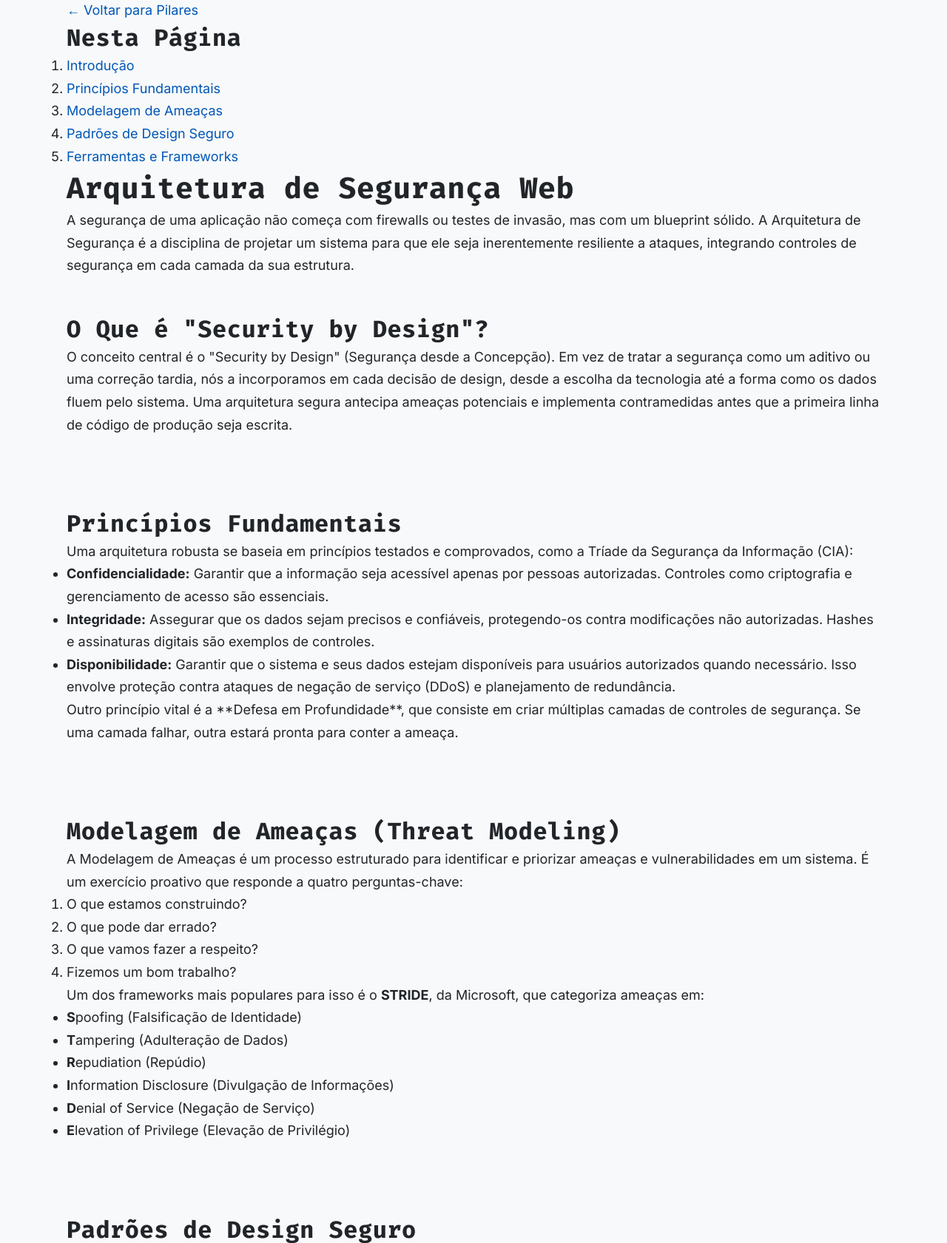
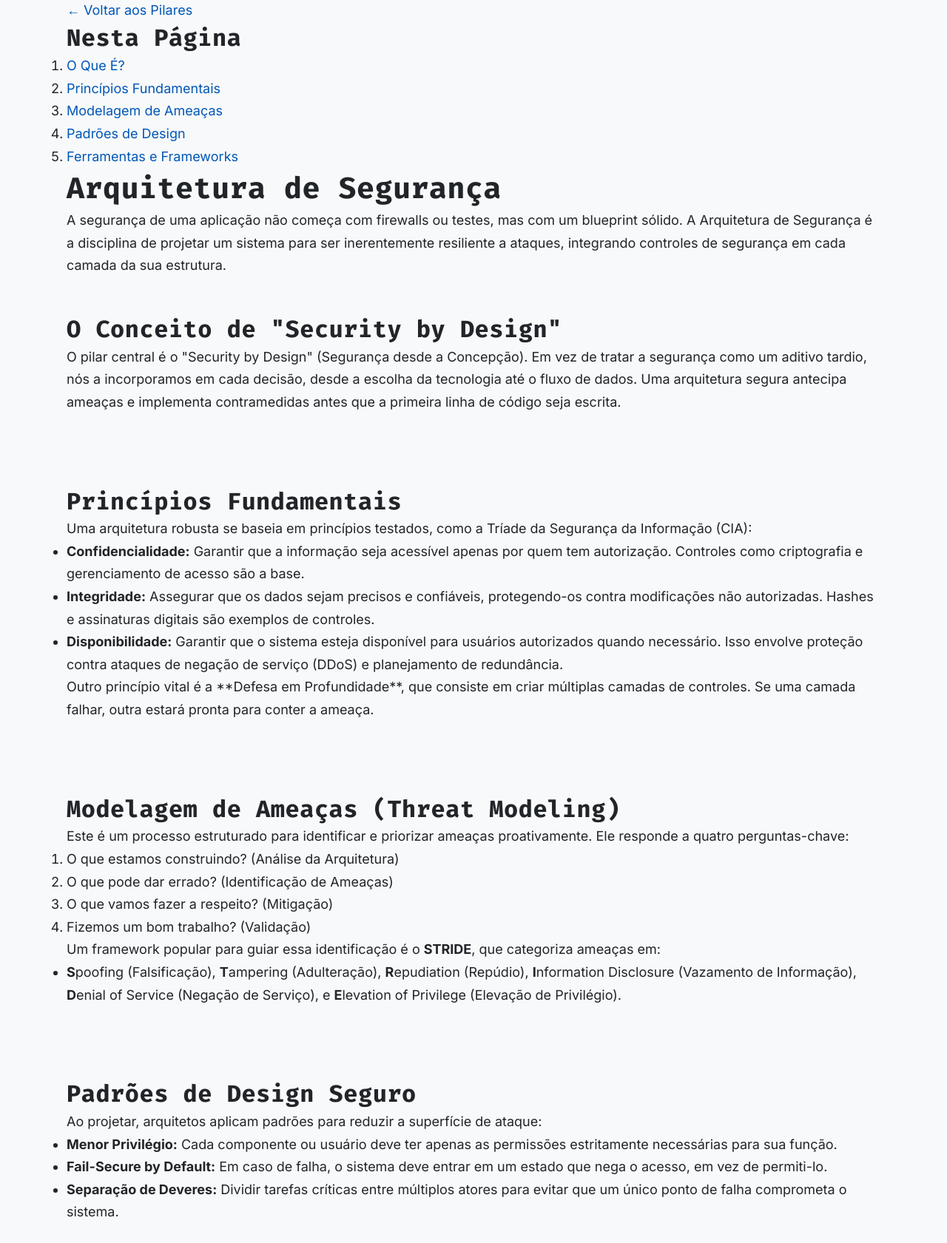
Before and after one commit to ovulgo22/projeto-bandersnatch.github.io, a plain HTML site: page docs/security-pillars/arquitetura-seguranca.html in a window 1280 px wide. Shown: the part 164-1845 px from the top of the page at 74% size. Drawn offline with Linux system fonts and the light colour scheme.

Commit message:
Update arquitetura-seguranca.html

```diff
--- a/docs/security-pillars/arquitetura-seguranca.html
+++ b/docs/security-pillars/arquitetura-seguranca.html
@@ -40,13 +40,13 @@
     <div class="page-layout container">
         <aside class="sidebar-nav">
             <nav aria-label="Nesta página">
-                <a href="../index.html" class="back-link">&larr; Voltar para Pilares</a>
-                <h2>Nesta Página</h2>
+                <a href="../index.html" class="back-link">&larr; Voltar aos Pilares</a>
+                <h2 class="section-title">Nesta Página</h2>
                 <ol>
-                    <li><a href="#introducao">Introdução</a></li>
+                    <li><a href="#o-que-e">O Que É?</a></li>
                     <li><a href="#principios">Princípios Fundamentais</a></li>
                     <li><a href="#threat-modeling">Modelagem de Ameaças</a></li>
-                    <li><a href="#design-seguro">Padrões de Design Seguro</a></li>
+                    <li><a href="#design-seguro">Padrões de Design</a></li>
                     <li><a href="#ferramentas">Ferramentas e Frameworks</a></li>
                 </ol>
             </nav>
@@ -55,63 +55,58 @@
         <main id="main-content">
             <article class="content-article">
                 <header class="article-header">
-                    <h1>Arquitetura de Segurança Web</h1>
+                    <h1>Arquitetura de Segurança</h1>
                     <p class="article-intro">
-                        A segurança de uma aplicação não começa com firewalls ou testes de invasão, mas com um blueprint sólido. A Arquitetura de Segurança é a disciplina de projetar um sistema para que ele seja inerentemente resiliente a ataques, integrando controles de segurança em cada camada da sua estrutura.
+                        A segurança de uma aplicação não começa com firewalls ou testes, mas com um blueprint sólido. A Arquitetura de Segurança é a disciplina de projetar um sistema para ser inerentemente resiliente a ataques, integrando controles de segurança em cada camada da sua estrutura.
                     </p>
                 </header>
 
-                <section id="introducao" class="content-section">
-                    <h2>O Que é "Security by Design"?</h2>
-                    <p>O conceito central é o "Security by Design" (Segurança desde a Concepção). Em vez de tratar a segurança como um aditivo ou uma correção tardia, nós a incorporamos em cada decisão de design, desde a escolha da tecnologia até a forma como os dados fluem pelo sistema. Uma arquitetura segura antecipa ameaças potenciais e implementa contramedidas antes que a primeira linha de código de produção seja escrita.</p>
+                <section id="o-que-e" class="content-section">
+                    <h2 class="section-title">O Conceito de "Security by Design"</h2>
+                    <p>O pilar central é o "Security by Design" (Segurança desde a Concepção). Em vez de tratar a segurança como um aditivo tardio, nós a incorporamos em cada decisão, desde a escolha da tecnologia até o fluxo de dados. Uma arquitetura segura antecipa ameaças e implementa contramedidas antes que a primeira linha de código seja escrita.</p>
                 </section>
 
                 <section id="principios" class="content-section">
-                    <h2>Princípios Fundamentais</h2>
-                    <p>Uma arquitetura robusta se baseia em princípios testados e comprovados, como a Tríade da Segurança da Informação (CIA):</p>
+                    <h2 class="section-title">Princípios Fundamentais</h2>
+                    <p>Uma arquitetura robusta se baseia em princípios testados, como a Tríade da Segurança da Informação (CIA):</p>
                     <ul>
-                        <li><strong>Confidencialidade:</strong> Garantir que a informação seja acessível apenas por pessoas autorizadas. Controles como criptografia e gerenciamento de acesso são essenciais.</li>
+                        <li><strong>Confidencialidade:</strong> Garantir que a informação seja acessível apenas por quem tem autorização. Controles como criptografia e gerenciamento de acesso são a base.</li>
                         <li><strong>Integridade:</strong> Assegurar que os dados sejam precisos e confiáveis, protegendo-os contra modificações não autorizadas. Hashes e assinaturas digitais são exemplos de controles.</li>
-                        <li><strong>Disponibilidade:</strong> Garantir que o sistema e seus dados estejam disponíveis para usuários autorizados quando necessário. Isso envolve proteção contra ataques de negação de serviço (DDoS) e planejamento de redundância.</li>
+                        <li><strong>Disponibilidade:</strong> Garantir que o sistema esteja disponível para usuários autorizados quando necessário. Isso envolve proteção contra ataques de negação de serviço (DDoS) e planejamento de redundância.</li>
                     </ul>
-                    <p>Outro princípio vital é a **Defesa em Profundidade**, que consiste em criar múltiplas camadas de controles de segurança. Se uma camada falhar, outra estará pronta para conter a ameaça.</p>
+                    <p>Outro princípio vital é a **Defesa em Profundidade**, que consiste em criar múltiplas camadas de controles. Se uma camada falhar, outra estará pronta para conter a ameaça.</p>
                 </section>
 
                 <section id="threat-modeling" class="content-section">
-                    <h2>Modelagem de Ameaças (Threat Modeling)</h2>
-                    <p>A Modelagem de Ameaças é um processo estruturado para identificar e priorizar ameaças e vulnerabilidades em um sistema. É um exercício proativo que responde a quatro perguntas-chave:</p>
+                    <h2 class="section-title">Modelagem de Ameaças (Threat Modeling)</h2>
+                    <p>Este é um processo estruturado para identificar e priorizar ameaças proativamente. Ele responde a quatro perguntas-chave:</p>
                     <ol>
-                        <li>O que estamos construindo?</li>
-                        <li>O que pode dar errado?</li>
-                        <li>O que vamos fazer a respeito?</li>
-                        <li>Fizemos um bom trabalho?</li>
+                        <li>O que estamos construindo? (Análise da Arquitetura)</li>
+                        <li>O que pode dar errado? (Identificação de Ameaças)</li>
+                        <li>O que vamos fazer a respeito? (Mitigação)</li>
+                        <li>Fizemos um bom trabalho? (Validação)</li>
                     </ol>
-                    <p>Um dos frameworks mais populares para isso é o <strong>STRIDE</strong>, da Microsoft, que categoriza ameaças em:</p>
+                    <p>Um framework popular para guiar essa identificação é o <strong>STRIDE</strong>, que categoriza ameaças em:</p>
                     <ul>
-                        <li><strong>S</strong>poofing (Falsificação de Identidade)</li>
-                        <li><strong>T</strong>ampering (Adulteração de Dados)</li>
-                        <li><strong>R</strong>epudiation (Repúdio)</li>
-                        <li><strong>I</strong>nformation Disclosure (Divulgação de Informações)</li>
-                        <li><strong>D</strong>enial of Service (Negação de Serviço)</li>
-                        <li><strong>E</strong>levation of Privilege (Elevação de Privilégio)</li>
+                        <li><strong>S</strong>poofing (Falsificação), <strong>T</strong>ampering (Adulteração), <strong>R</strong>epudiation (Repúdio), <strong>I</strong>nformation Disclosure (Vazamento de Informação), <strong>D</strong>enial of Service (Negação de Serviço), e <strong>E</strong>levation of Privilege (Elevação de Privilégio).</li>
                     </ul>
                 </section>
 
                 <section id="design-seguro" class="content-section">
-                    <h2>Padrões de Design Seguro</h2>
+                    <h2 class="section-title">Padrões de Design Seguro</h2>
                     <p>Ao projetar, arquitetos aplicam padrões para reduzir a superfície de ataque:</p>
                     <ul>
-                        <li><strong>Princípio do Menor Privilégio:</strong> Cada componente ou usuário deve ter apenas as permissões estritamente necessárias para realizar sua função.</li>
+                        <li><strong>Menor Privilégio:</strong> Cada componente ou usuário deve ter apenas as permissões estritamente necessárias para sua função.</li>
                         <li><strong>Fail-Secure by Default:</strong> Em caso de falha, o sistema deve entrar em um estado que nega o acesso, em vez de permiti-lo.</li>
-                        <li><strong>Separação de Deveres:</strong> Dividir tarefas críticas entre múltiplos usuários ou componentes para evitar que um único ponto de falha comprometa o sistema.</li>
+                        <li><strong>Separação de Deveres:</strong> Dividir tarefas críticas entre múltiplos atores para evitar que um único ponto de falha comprometa o sistema.</li>
                     </ul>
                 </section>
 
                 <section id="ferramentas" class="content-section">
-                    <h2>Ferramentas e Frameworks</h2>
+                    <h2 class="section-title">Ferramentas e Frameworks</h2>
                     <ul>
-                        <li><strong>Diagramação:</strong> Ferramentas como Microsoft Threat Modeling Tool, Diagrams.net (Draw.io), ou Lucidchart para visualizar fluxos de dados e componentes.</li>
-                        <li><strong>Frameworks de Controle:</strong> NIST Cybersecurity Framework, CIS Controls, e ISO 27001/27002 para guiar a implementação de controles.</li>
+                        <li><strong>Diagramação:</strong> Microsoft Threat Modeling Tool, Diagrams.net (Draw.io), Lucidchart.</li>
+                        <li><strong>Frameworks de Controle:</strong> NIST Cybersecurity Framework, CIS Controls, ISO 27001.</li>
                     </ul>
                 </section>
             </article>
```
